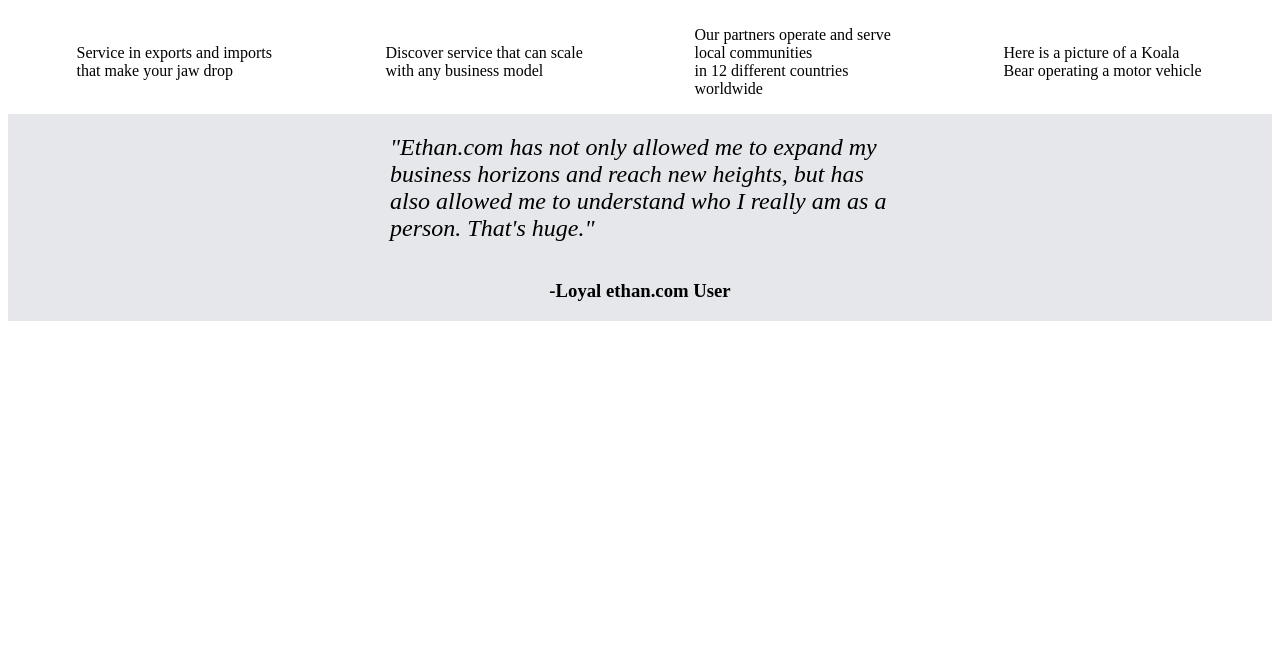
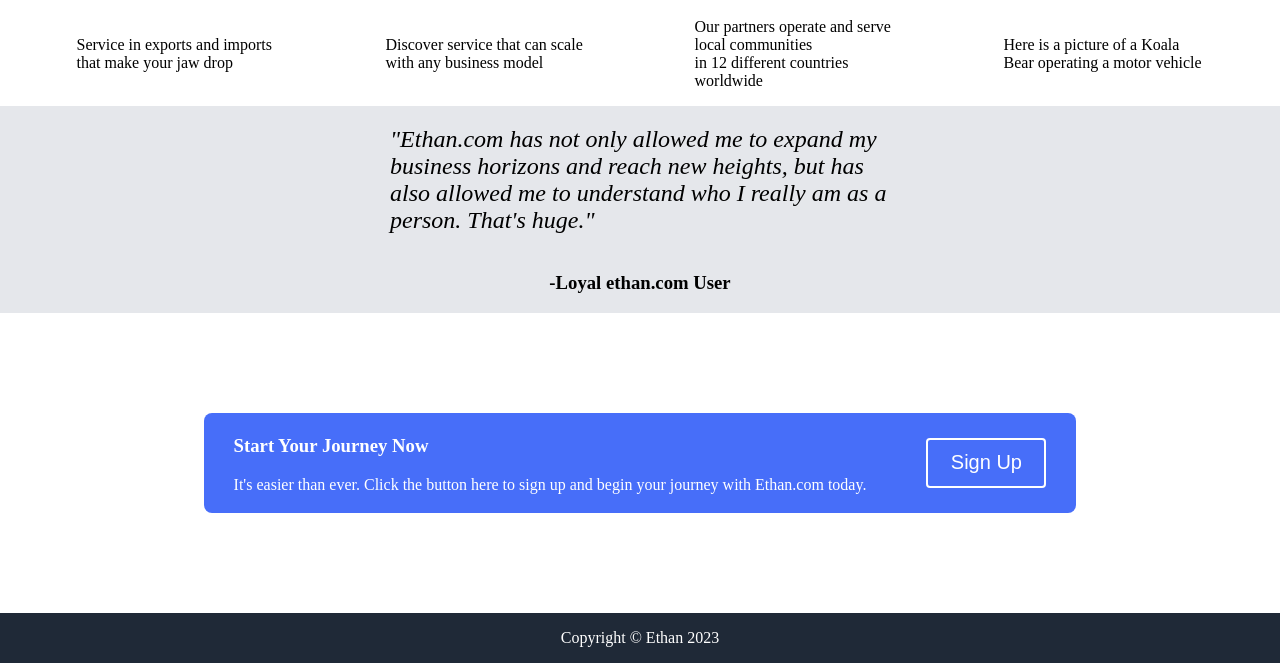
Before and after one commit to ethan-luvisia/landing-page-odin-project, a plain HTML site: page index.html in a window 1280 px wide. Shown: the part 805-1468 px from the top of the page. Before the commit the page ends 1134 px from the top, so only its background shows below. Drawn offline with Linux system fonts and the light colour scheme.

```diff
--- a/index.html
+++ b/index.html
@@ -52,11 +52,20 @@
             <h3 class="quote-credit">-Loyal ethan.com User</h3>
         </m2>
         <bottom>
-
+            <div class="message-container">
+                <div class="left-bottom">
+                    <h3>Start Your Journey Now</h3>
+                    <p>It's easier than ever. Click the button here to sign up and begin your journey with Ethan.com today.</p>
+                </div>
+                <div class="right-bottom">
+                    <button class="bottom-button"><p>Sign Up</p></button>
+                </div>
+            </div>
         </bottom>
     </body>
+    <div class="wrapper">
     <footer>
-
+        <p>Copyright © Ethan 2023</p>
     </footer>
-
+    </div>
 </html>
--- a/styles/style.css
+++ b/styles/style.css
@@ -1,3 +1,7 @@
+body {
+    margin: 0;
+}
+
 header {
     background-color: #1F2937;
     color: white;
@@ -26,11 +30,17 @@ m1 {
 
 bottom {
     background-color: white;
+    display: flex;
+    justify-content: center;
+    align-items: center;
+    height: 300px;
+
 }
 
 footer {
     background-color: #1F2937;
     display: flex;
+    flex: wrap;
 }
 
 ul {
@@ -122,3 +132,42 @@ m2 {
     font-weight: bold;
     align-items: center;
 }
+
+.message-container {
+    display: flex;
+    justify-content: space-around;
+    align-items: center;
+    background-color: rgb(71, 110, 249);
+    color: white;
+    border-radius: 8px;
+    height: 100px;
+}
+
+.bottom-button {
+    display: flex;
+    justify-content: center;
+    align-items: center;
+    color: white;
+    background-color: rgb(71, 110, 249);
+    border: 2px solid white;
+    border-radius: 4px;
+    font-size: 20px;
+    width: 120px;
+    height: 50px;
+}
+
+.left-bottom,
+.right-bottom {
+    padding: 30px;
+}
+
+footer {
+    display: flex;
+    flex-direction: column;
+    justify-content: center;
+    align-items: center;
+    background-color: #1F2937;
+    color: white;
+    flex: auto;
+    margin-top: auto;
+}
```
